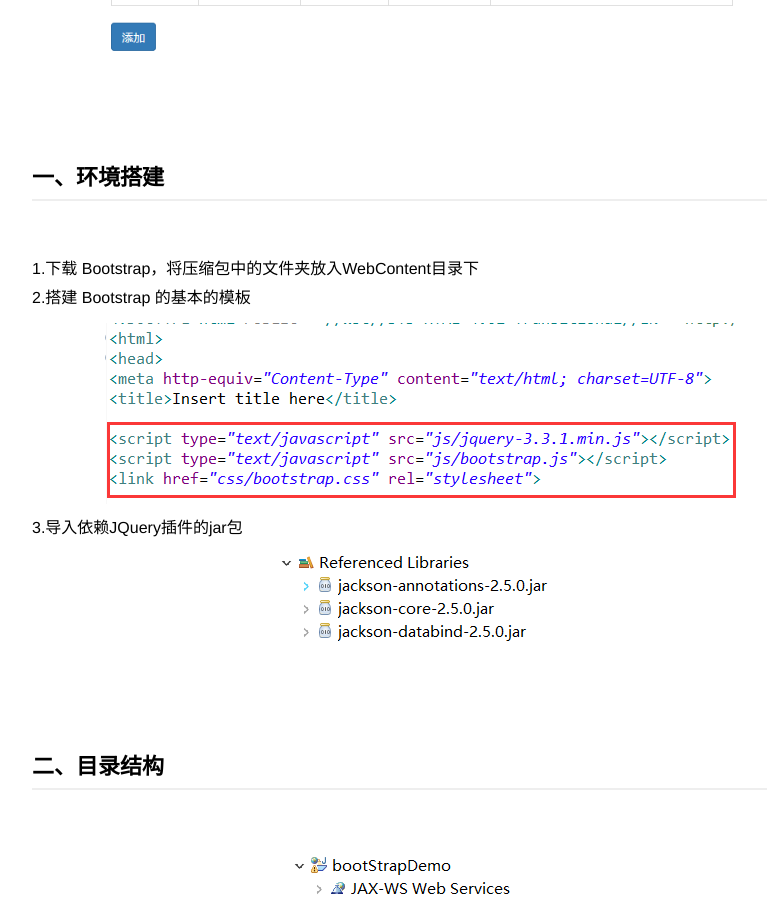
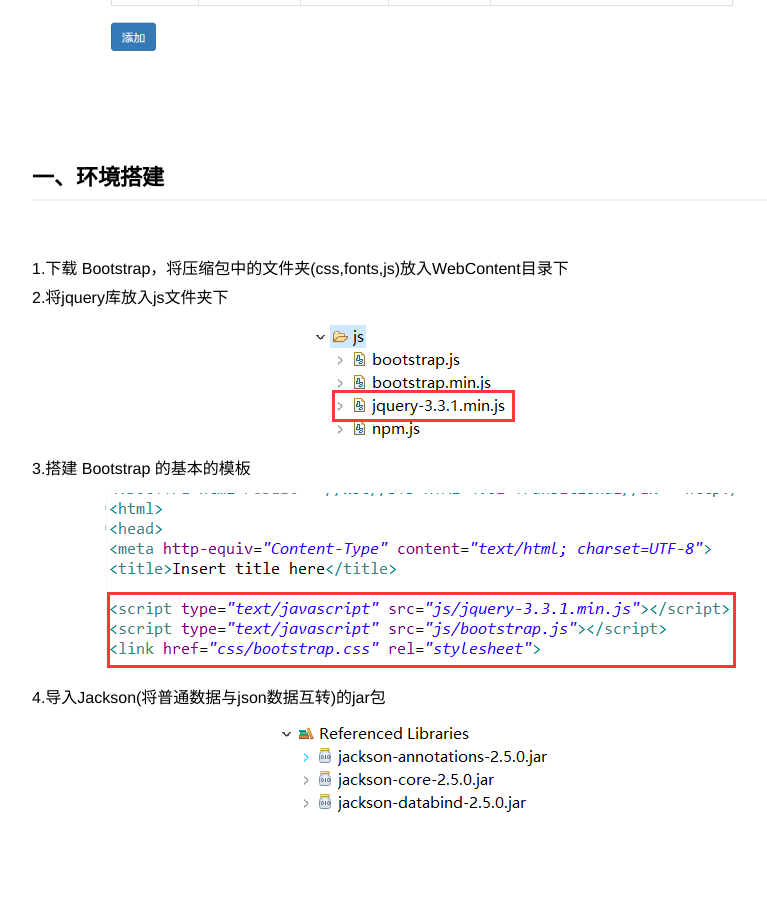
Before and after one commit to sunzhensky/sunzhensky.github.io, a Jekyll site: the page built from _posts/2018-09-06-Ajax-BootStrap-CRUD.md, in a window 1280 px wide and 900 px high, scrolled down 406 px. Shown: the whole window, without its empty margins (218-985 px from the left). Built offline with Jekyll 4.4.1, drawn with Linux system fonts in a browser that asks for light colours.

Commit message:
Update 2018-09-06-Ajax-BootStrap-CRUD.md

```diff
--- a/_posts/2018-09-06-Ajax-BootStrap-CRUD.md
+++ b/_posts/2018-09-06-Ajax-BootStrap-CRUD.md
@@ -13,10 +13,12 @@ category: blog
 一、环境搭建
 -
 <br>
-1.下载 Bootstrap，将压缩包中的文件夹放入WebContent目录下<br>
-2.搭建 Bootstrap 的基本的模板
+1.下载 Bootstrap，将压缩包中的文件夹(css,fonts,js)放入WebContent目录下<br>
+2.将jquery库放入js文件夹下
+![005](/images/bootstrap/005.png)
+3.搭建 Bootstrap 的基本的模板
 ![001](/images/bootstrap/001.png)
-3.导入依赖JQuery插件的jar包
+4.导入Jackson(将普通数据与json数据互转)的jar包
 ![002](/images/bootstrap/002.png)
 <br>
 <br>
```
